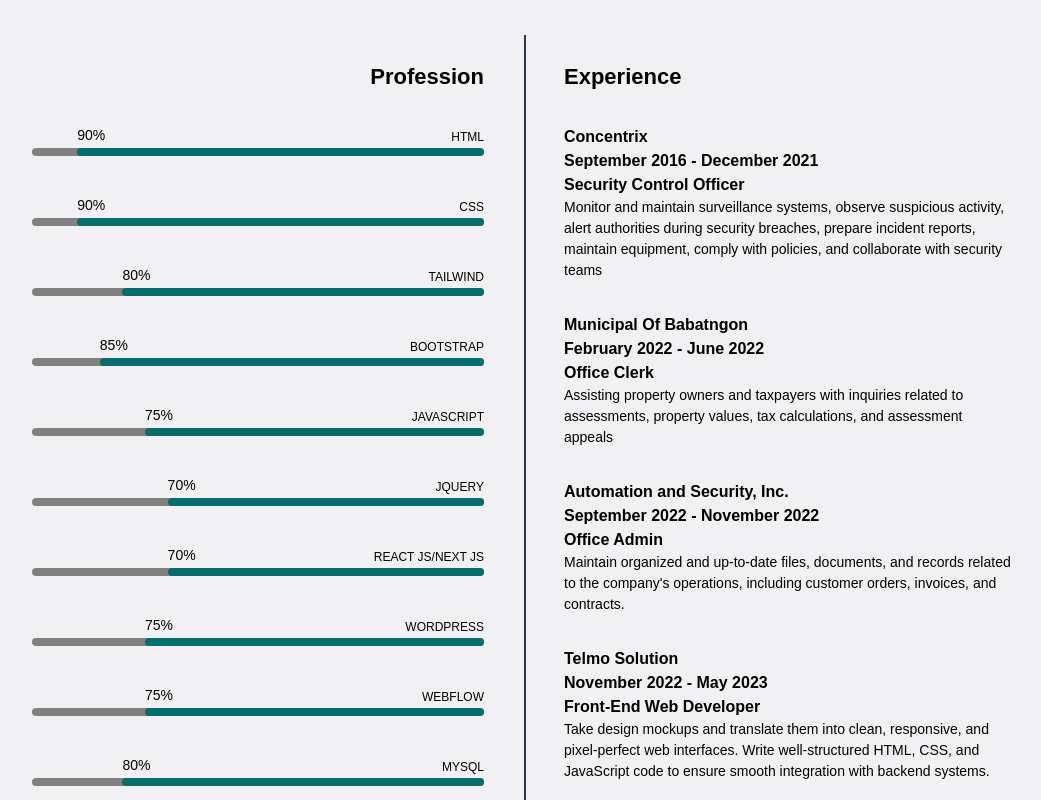
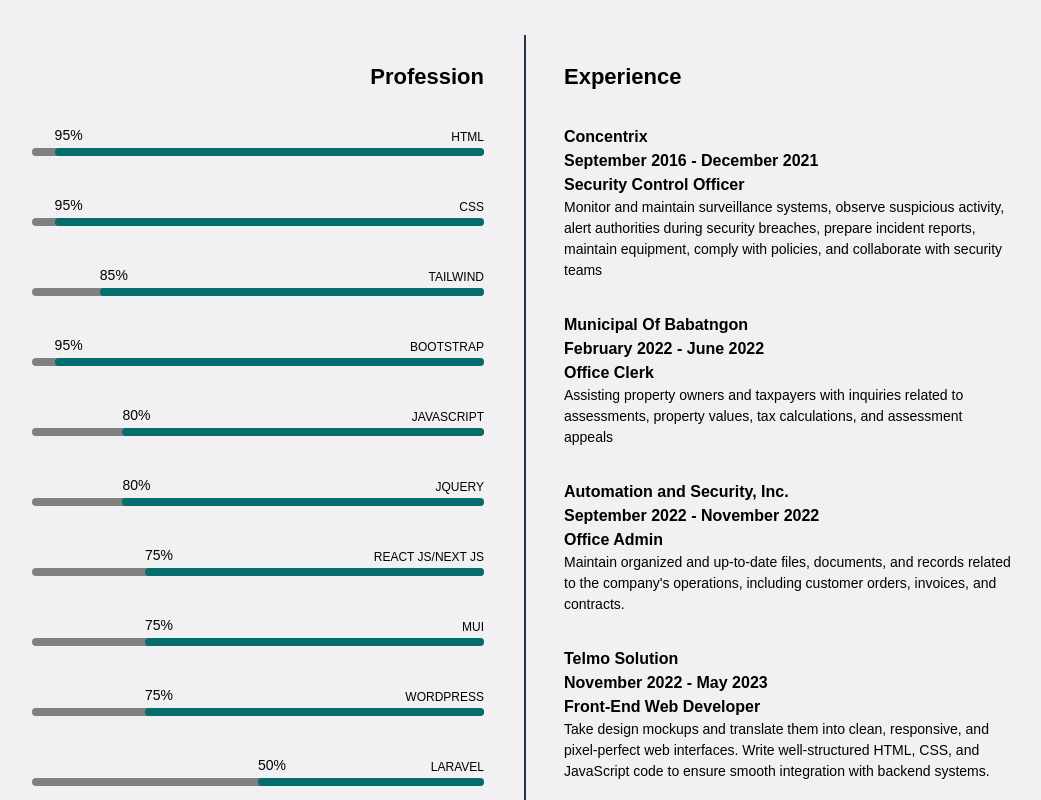
Before and after one commit to JovinoBironMonterde/Portfolio-jovinomonterde, a Next.js app: page / in a window 1280 px wide. Shown: the part 1280-2080 px from the top of the page, without its empty margins (116-1157 px from the left). Built offline with nearby package versions, Linux system fonts and the light colour scheme.

Commit message:
Contact and Profission update

```diff
--- a/app/pages/Footer.tsx
+++ b/app/pages/Footer.tsx
@@ -96,6 +96,7 @@ const Footer = () => {
               >
                 Contact
               </li>
+              <li><a href="https://jovinoblogs.vercel.app/" target="_blank">Blog</a></li>
               </ul>
             </div>
           </div>
@@ -125,24 +126,13 @@ const Footer = () => {
               <li className='flex items-center'><IconBrandFacebook/><a href="https://www.facebook.com/MonterdeBrothersTV" target="_blank">Monterde Brother</a></li>
               <li className='flex items-center'><IconBrandInstagram/><a href="https://www.facebook.com/MonterdeBrothersTV" target="_blank">Jhovi1993</a></li>
               <li className='flex items-center'><IconBrandTiktok/><a href="www.tiktok.com/@tibors_tv" target="_blank">Tibors TV</a></li>
-              <li className='flex items-center'><IconBrandYoutube/><a href="https://www.youtube.com/@monterdebrotherstv6640" target="_blank">MONTERDE BROTHER&lsquo;S TV</a></li>
+              <li className='flex items-center'><IconBrandYoutube/><a href="https://youtube.com/@TheMonterdeBrother?si=mTgR2V3r4lpwjjHx" target="_blank">The Monterde Brother Official</a></li>
             </ul>
           </div>
         </div>
 
 
-        <div className="footerMenu">
-          <div className="text-left">
-            <h6>Blog</h6>
-            <ul>
-              <span className='blogtext'>Coming soon!</span>
-              {/* <li className='flex items-center'><IconBrandFacebook/><a href="https://www.facebook.com/MonterdeBrothersTV" target="_blank">Monterde Brother</a></li>
-              <li className='flex items-center'><IconBrandInstagram/><a href="https://www.facebook.com/MonterdeBrothersTV" target="_blank">Jhovi1993</a></li>
-              <li className='flex items-center'><IconBrandTiktok/><a href="www.tiktok.com/@tibors_tv" target="_blank">Tibors TV</a></li>
-              <li className='flex items-center'><IconBrandYoutube/><a href="https://www.youtube.com/@monterdebrotherstv6640" target="_blank">MONTERDE BROTHER'S TV</a></li> */}
-            </ul>
-          </div>
-        </div>
+
       </div>
       <div className="developText  py-4  bg-zinc-900">
           <span className='flex items-center'><IconCopyright/>2023 | Developed by: Jovino Biron Monterde</span>
--- a/app/pages/Profession.tsx
+++ b/app/pages/Profession.tsx
@@ -18,49 +18,56 @@ const Profession = () => {
                          <div className="barCon reveal fade-left">
                                <label>HTML</label>
                              <div className="bars">
-                                 <div className="percent html"><span>90%</span></div>
+                                 <div className="percent html"><span>95%</span></div>
                              </div>
                          </div>
                          <br />
                          <div className="barCon reveal fade-left">
                               <label>CSS</label>
                              <div className="bars">
-                                 <div className="percent css"><span>90%</span></div>
+                                 <div className="percent css"><span>95%</span></div>
                              </div>
                          </div>
                          <br />
                          <div className="barCon reveal fade-left">
                               <label>Tailwind</label>
                              <div className="bars">
-                                 <div className="percent tailwind"><span>80%</span></div>
+                                 <div className="percent tailwind"><span>85%</span></div>
                              </div>
                          </div>
                          <br />
                          <div className="barCon reveal fade-left">
                               <label>Bootstrap</label>
                              <div className="bars">
-                                 <div className="percent bootstrap"><span>85%</span></div>
+                                 <div className="percent bootstrap"><span>95%</span></div>
                              </div>
                          </div>
                          <br />
                          <div className="barCon reveal  fade-left">
                               <label>Javascript</label>
                              <div className="bars">
-                                 <div className="percent javascript"><span>75%</span></div>
+                                 <div className="percent javascript"><span>80%</span></div>
                              </div>
                          </div>
                          <br />
                          <div className="barCon reveal  fade-left">
                               <label>Jquery</label>
                              <div className="bars">
-                                 <div className="percent Jquery"><span>70%</span></div>
+                                 <div className="percent Jquery"><span>80%</span></div>
                              </div>
                          </div>
                          <br />
                          <div className="barCon reveal fade-left">
                               <label>React js/Next js</label>
                              <div className="bars">
-                                 <div className="percent reactnext"><span>70%</span></div>
+                                 <div className="percent reactnext"><span>75%</span></div>
+                             </div>
+                         </div>
+                         <br />
+                         <div className="barCon reveal fade-left">
+                              <label>MUI</label>
+                             <div className="bars">
+                                 <div className="percent mui"><span>75%</span></div>
                              </div>
                          </div>
                          <br />
@@ -71,6 +78,13 @@ const Profession = () => {
                             </div>
                         </div>
                         <br />
+                         <div className="barCon reveal fade-left">
+                              <label>Laravel</label>
+                             <div className="bars">
+                                 <div className="percent laravel"><span>50%</span></div>
+                             </div>
+                         </div>
+                         <br />
                         <div className="barCon reveal fade-left">
                             <label>Webflow</label>
                             <div className="bars">
@@ -98,6 +112,7 @@ const Profession = () => {
                                 <div className="percent git"><span>80%</span></div>
                             </div>
                         </div>
+
                      </div>
                      {/* <div className="Circlebar-container mt-4 reveal mb-4" >
                         <div className="round-bar">
--- a/public/assets/css/ContactStyle.css
+++ b/public/assets/css/ContactStyle.css
@@ -78,12 +78,16 @@
     display: flex;
     align-items: center;
     justify-content: center;
+    color: black;
+}
+.btnsend:hover{
     color: #fff;
 }
 
 .Iconsend{
     width: 18px;
 }
+
 
 .contactIcon{
     width: 40px;
--- a/public/assets/css/ProfessionStyle.css
+++ b/public/assets/css/ProfessionStyle.css
@@ -105,28 +105,34 @@
      margin: 40px 0;
 } */
 .html{
-    width: 90%;
+    width: 95%;
 }
 .css{
-    width: 90%;
+    width: 95%;
 }
 .tailwind{
+    width: 85%;
+}
+.bootstrap{
+    width: 95%;
+}
+.javascript{
     width: 80%;
 }
-.bootstrap{
-    width: 85%;
+.Jquery{
+    width: 80%;
 }
-.javascript{
+.reactnext{
     width: 75%;
 }
-.Jquery{
-    width: 70%;
-}
-.reactnext{
-    width: 70%;
+.mui{
+    width: 75%;
 }
 .vb{
     width: 80%;
+}
+.laravel{
+    width: 50%;
 }
 .wordpress{
     width: 75%;
```
Also changed, not shown: 1 other file (tests, documents, lock files or other folders).
